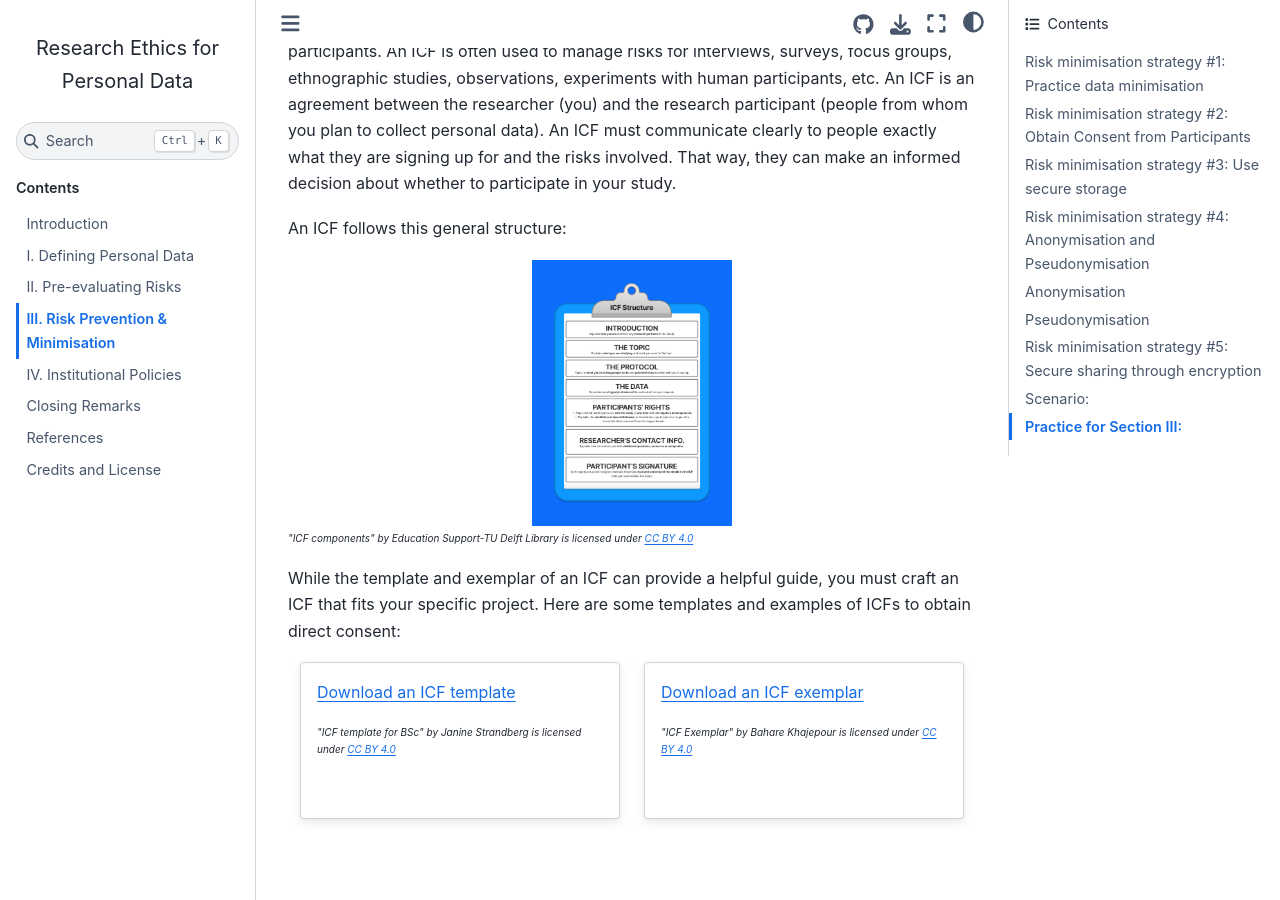
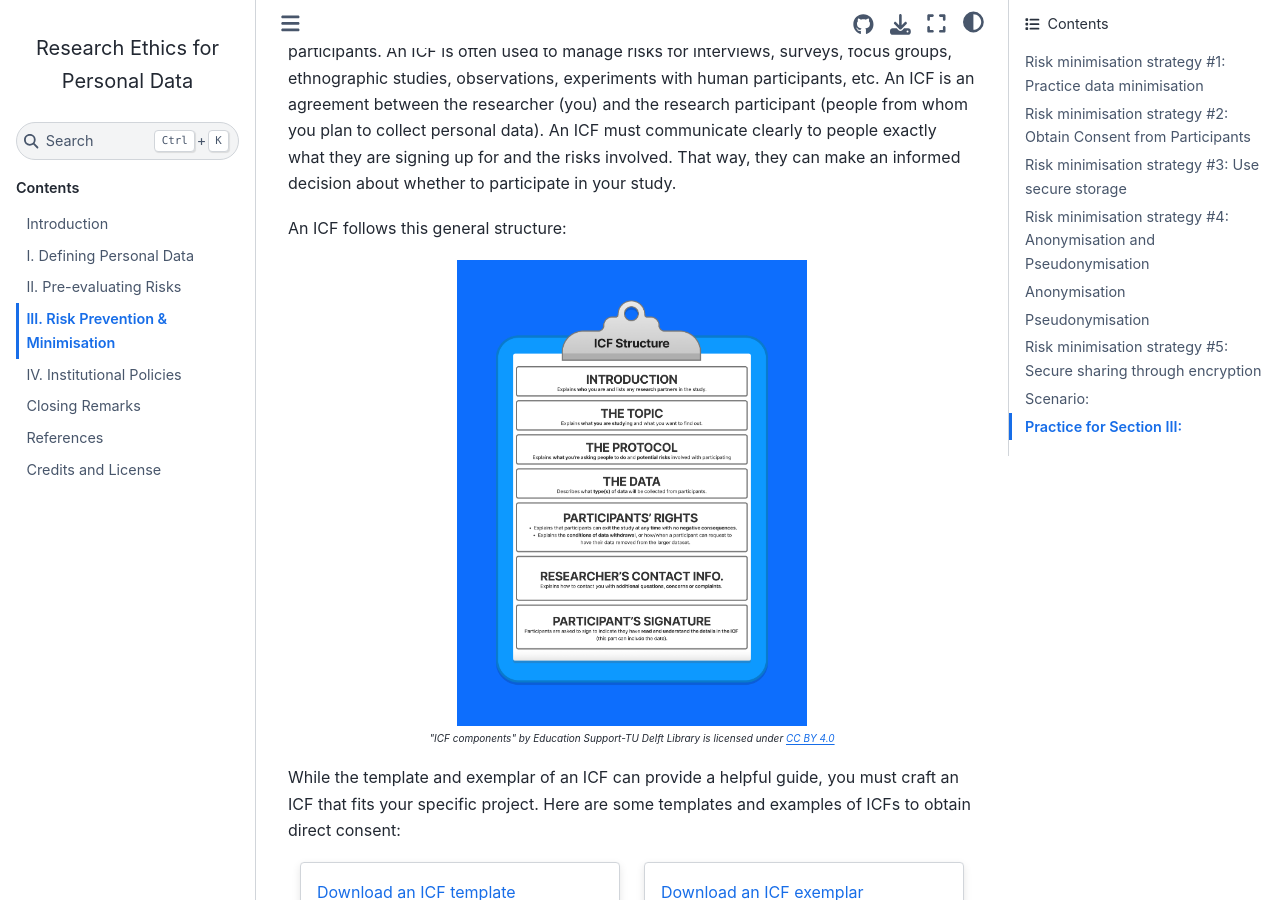
Before and after one commit to tu-delft-library/BSc_Research_Ethics_for_Personal_Data, a Jupyter Book: the page built from book/risk_mitigation.md, in a window 1280 px wide and 900 px high, scrolled down 1303 px. Built offline with Jupyter Book 1.0.4 settings and Sphinx 7.4.7 and the Sphinx Book theme 1.1.4, drawn with Linux system fonts in a browser that asks for light colours; comment, search, counter and statistics services are not loaded.

Commit message:
Update risk_mitigation.md

````diff
--- a/book/risk_mitigation.md
+++ b/book/risk_mitigation.md
@@ -36,10 +36,13 @@ An ICF follows this general structure:
 ```{image} graphics/ICF_diagram.png
 :alt: clipboard with components of an ICF
 :class: bg-primary mb-1
-:width: 200px
+:width: 350px
 :align: center
 ```
-<p style="font-size: x-small;"><em>"ICF components" by Education Support-TU Delft Library is licensed under <a href="https://creativecommons.org/licenses/by/4.0/">CC BY 4.0</a></em></p>
+<p style="font-size: x-small; text-align: center;">
+  <em>"ICF components" by Education Support-TU Delft Library is licensed under
+  <a href="https://creativecommons.org/licenses/by/4.0/">CC BY 4.0</a></em>
+</p>
 
 While the template and exemplar of an ICF can provide a helpful guide, you must craft an ICF that fits your specific project. Here are some templates and examples of ICFs to obtain direct consent:
 
````
